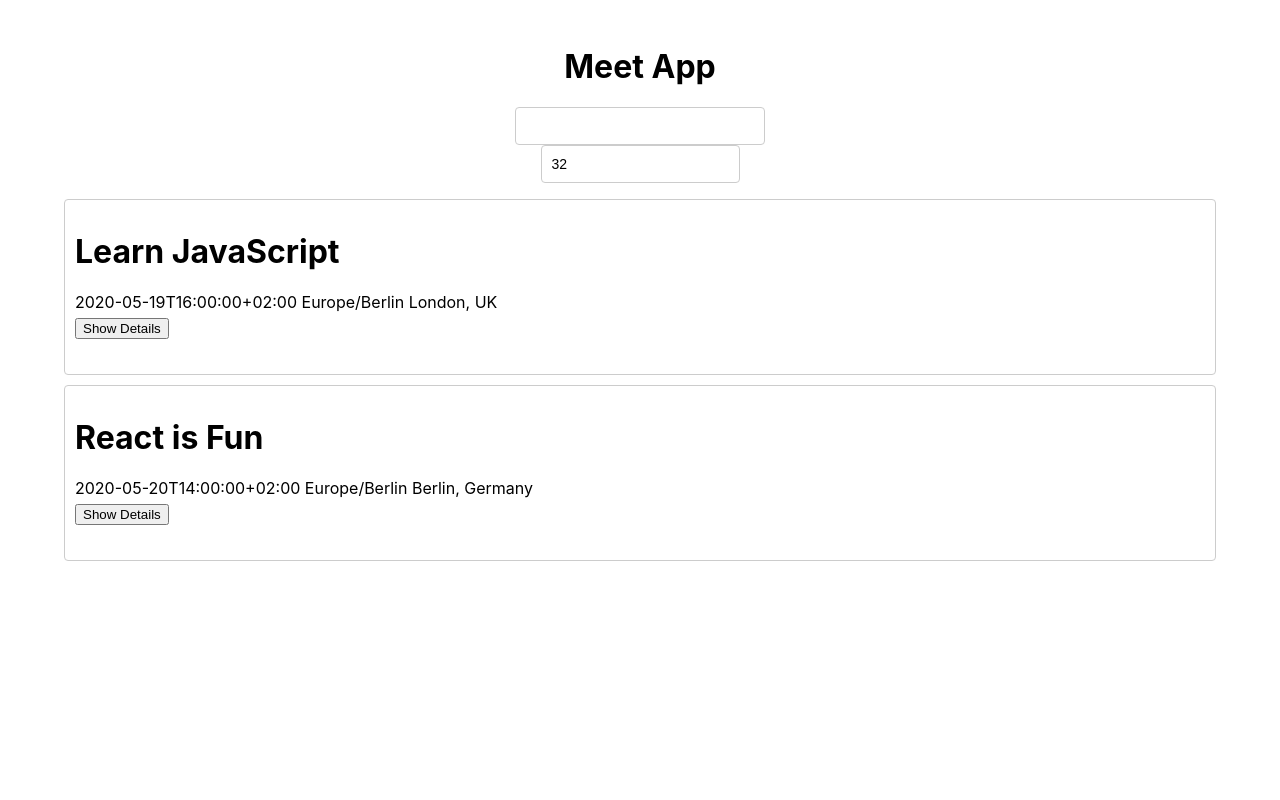
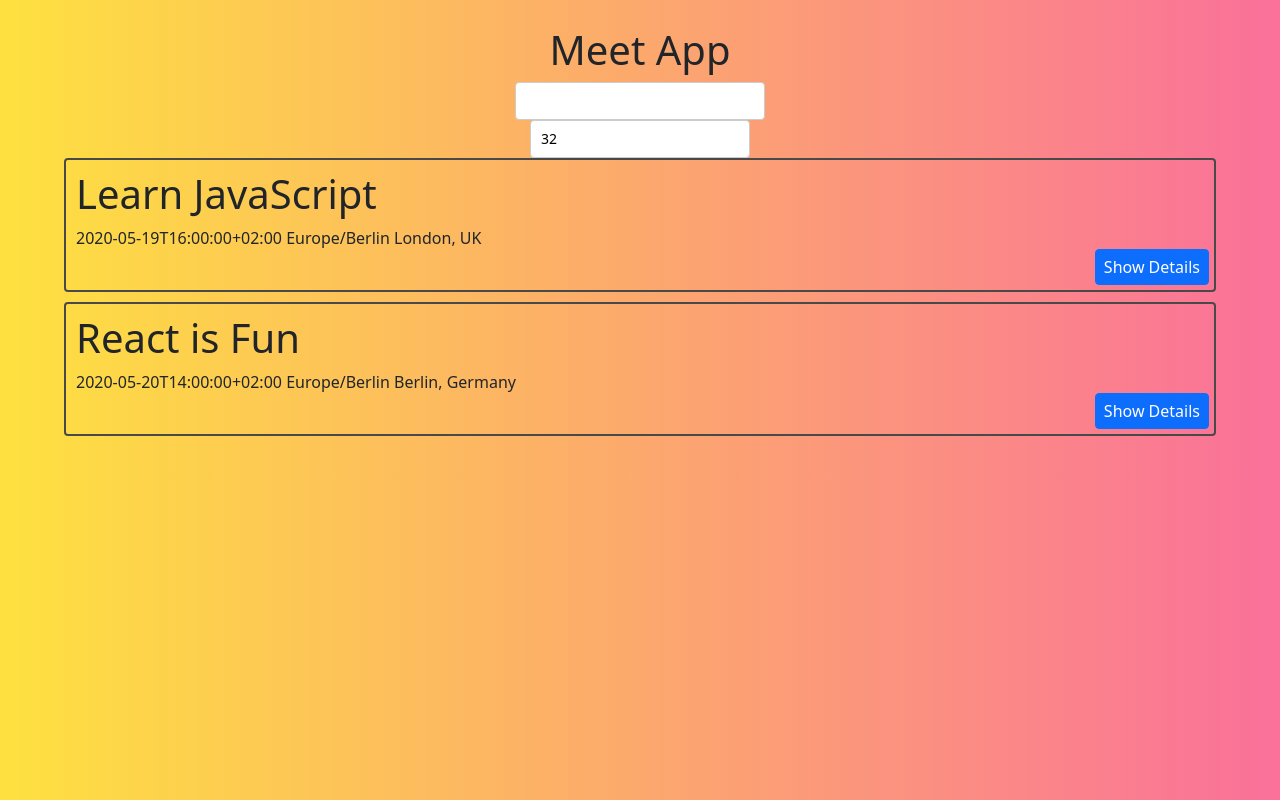
Before and after one commit to Priyanka-BN11/meet, a React (Create React App) app: page / in a window 1280 px wide. Built offline with nearby package versions, Linux system fonts and the light colour scheme.

Commit message:
background color is updates with some styles

```diff
--- a/package.json
+++ b/package.json
@@ -8,9 +8,12 @@
     "@testing-library/react": "^13.4.0",
     "@testing-library/user-event": "^13.5.0",
     "axios": "^1.1.3",
+    "bootstrap": "^5.2.2",
     "nprogress": "^0.2.0",
     "react": "^18.2.0",
+    "react-bootstrap": "^2.5.0",
     "react-dom": "^18.2.0",
+    "react-router-dom": "^6.4.2",
     "react-scripts": "5.0.1",
     "web-vitals": "^2.1.4",
     "workbox-background-sync": "^6.5.4",
--- a/src/App.css
+++ b/src/App.css
@@ -1,11 +1,16 @@
 @import url(https://fonts.googleapis.com/css?family=Roboto:500);
+body{
+  background-image: linear-gradient(to left,#FA709A,#FEE140);
+}
 .App {
   text-align: center;
   padding: 2% 5%;
+
 }
 
 .App * {
   box-sizing: border-box;
+
 }
 
 ul {
@@ -80,9 +85,11 @@ input[type="number"] {
   padding: 10px 10px 35px;
   margin-bottom: 10px;
   text-align: left;
-  border: 1px solid #ccc;
+  border: 2px solid #ccc;
   border-radius: 4px;
   position: relative;
+  border-color: #494949;
+
 }
 
 .details-btn {
@@ -91,9 +98,18 @@ input[type="number"] {
   bottom: 5px;
   padding: 5px 8px;
   border-radius: 4px;
+  text-align: center;
   outline: none;
   cursor: pointer;
+
+  transition: all 0.5s;
+
 }
+.details-btn:hover {
+  padding-right: 25px;
+
+}
+
 
 .name {
   font-size: 18px;
--- a/src/App.js
+++ b/src/App.js
@@ -6,6 +6,8 @@ import './App.css';
 import { mockData } from "./mock-data";
 import NumberOfEvents from './NumberOfEvents';
 import { extractLocations, getEvents} from './api';
+import 'bootstrap/dist/css/bootstrap.css';
+import {Container, Row,} from 'react-bootstrap';
 
 
 
@@ -37,12 +39,14 @@ class App extends Component {
   }
   render() {
   return (
+
     <div className="App">
       <h1>Meet App</h1>
-   <CitySearch locations={this.state.locations} updateEvents={this.updateEvents} />
+      <CitySearch locations={this.state.locations} updateEvents={this.updateEvents} />
       <NumberOfEvents />
-      <EventList events={this.state.events} size='6' sm='3'/>
+      <EventList events={this.state.events}/>
     </div>
+
   );
 }
 }
--- a/src/Event.js
+++ b/src/Event.js
@@ -1,5 +1,6 @@
 import React, {Component} from "react";
-
+import 'bootstrap/dist/css/bootstrap.css';
+import {Container, Row, Col, Button} from 'react-bootstrap';
 class Event extends Component {
     toggleEventDetails = () => {
         this.setState({ show: !this.state.show });
@@ -11,6 +12,8 @@ class Event extends Component {
           <>
 
             <div className="event">
+              <Row>
+                <Col xl={12}>
               <h1 className="event-summary-title">{event.summary}</h1>
               <p className="event-info">
                 {event.start.dateTime} {event.start.timeZone} {event.location}
@@ -30,20 +33,23 @@ class Event extends Component {
                 </>
               )}
               {!this.state.show ? (
-                <button
-                  className="event-showDetails-btn"
+                <Button
+                  className="event-showDetails-btn details-btn"
                   onClick={this.toggleEventDetails}
                 >
                   Show Details
-                </button>
+                </Button>
               ) : (
-                <button
-                  className="event-hideDetails-btn"
+
+                <Button
+                  className="event-hideDetails-btn details-btn"
                   onClick={this.toggleEventDetails}
                 >
                   Hide Details
-                </button>
+                </Button>
               )}
+              </Col>
+              </Row>
             </div>
           </>
         );
```
Also changed, not shown: 1 other file (tests, documents, lock files or other folders).
